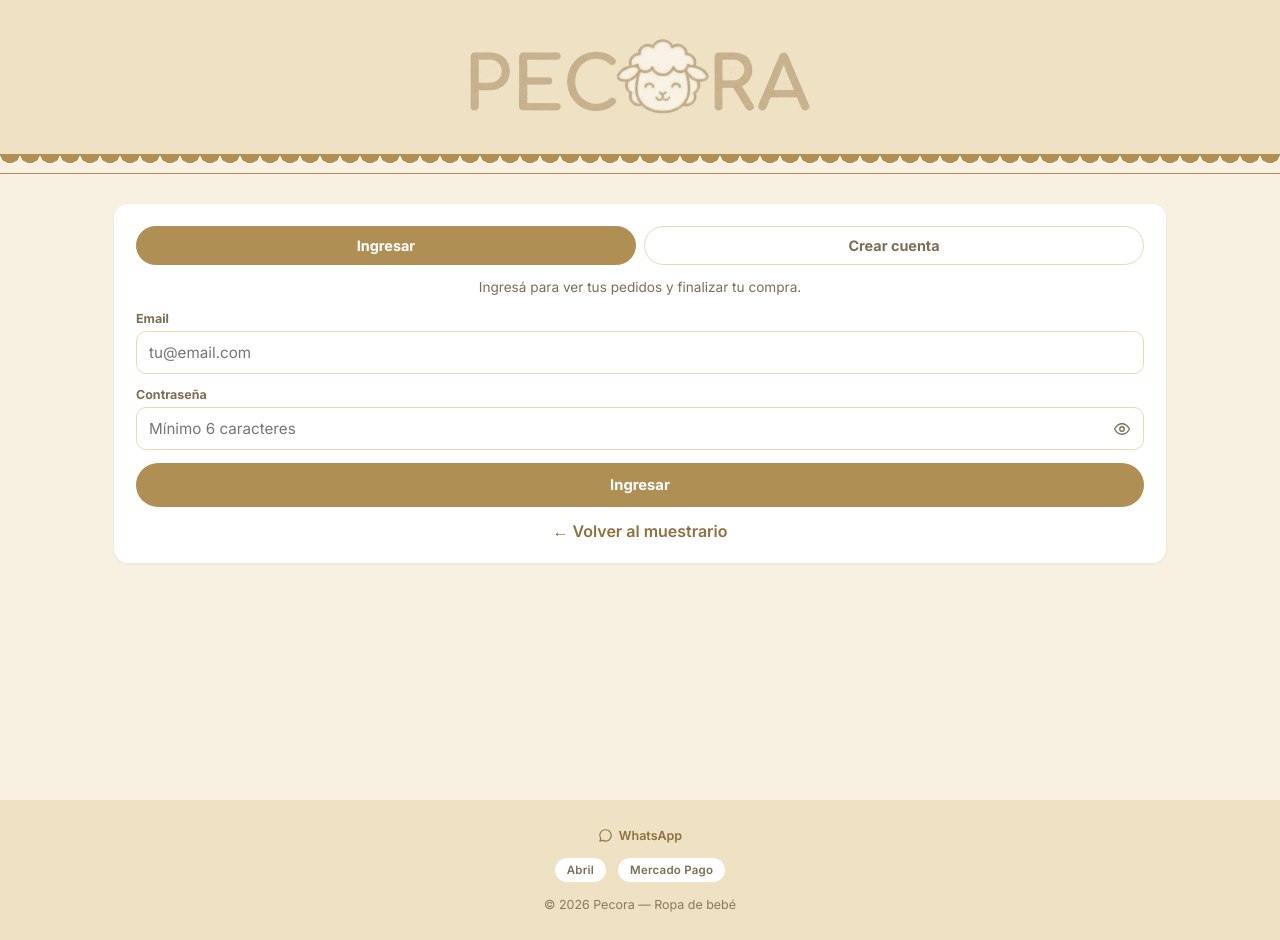
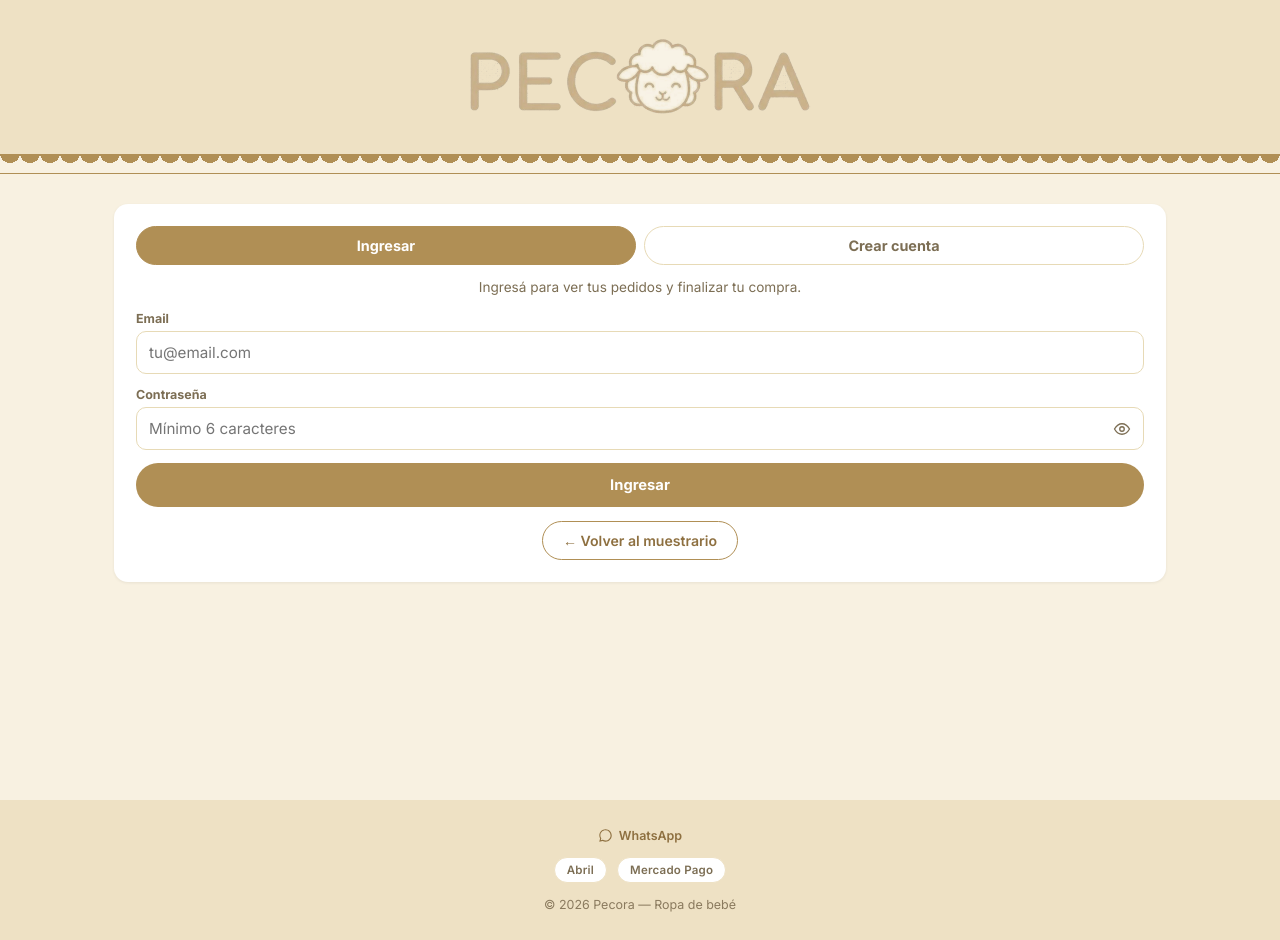
Before and after one commit to LucasChas/Pecora, a React (Vite) app: page /cuenta in a window 1280 px wide. Built offline with nearby package versions, Linux system fonts and the light colour scheme; no server answers.

Commit message:
style(nav): turn back-to-catalog link into a pill button, add it to My Orders

```diff
--- a/src/pages/MyOrdersPage.tsx
+++ b/src/pages/MyOrdersPage.tsx
@@ -145,6 +145,10 @@ export default function MyOrdersPage() {
             })}
           </div>
         )}
+
+        <Link className="pp-back" to="/">
+          ← Volver al muestrario
+        </Link>
       </main>
     </div>
   )
--- a/src/styles/account.css
+++ b/src/styles/account.css
@@ -50,9 +50,8 @@
   margin: 0 0 12px;
 }
 .account-card .pp-back {
-  display: block;
-  text-align: center;
-  margin-top: 14px;
+  display: table;
+  margin: 14px auto 0;
 }
 
 /* Campos (esta hoja no carga admin.css/cart.css necesariamente) */
--- a/src/styles/cart.css
+++ b/src/styles/cart.css
@@ -844,8 +844,8 @@
   margin: 0 0 12px;
 }
 .checkout-form .pp-back {
-  display: block;
-  text-align: center;
+  display: table;
+  margin: 24px auto 0;
 }
 
 /* Resumen compacto del pedido */
@@ -919,7 +919,7 @@
   max-width: 480px;
 }
 .checkout-ok .pp-back {
-  text-align: center;
+  align-self: center;
 }
 
 /* Mobile: el wordmark centrado y grande no convive con los botones absolutos
--- a/src/styles/catalog.css
+++ b/src/styles/catalog.css
@@ -386,11 +386,19 @@
 .pp-back {
   display: inline-block;
   margin-top: 24px;
+  padding: 10px 20px;
+  border: 1px solid var(--sage);
+  border-radius: 100px;
   font-weight: 600;
+  font-size: 0.88rem;
   color: var(--sage-deep);
+  background: #fff;
+  text-decoration: none;
+  transition: background-color 0.15s, color 0.15s;
 }
 .pp-back:hover {
-  color: var(--ink);
+  background: var(--sage);
+  color: #fff;
 }
 /* Contenedor galería + info (card blanca) */
 .pd-content {
```
